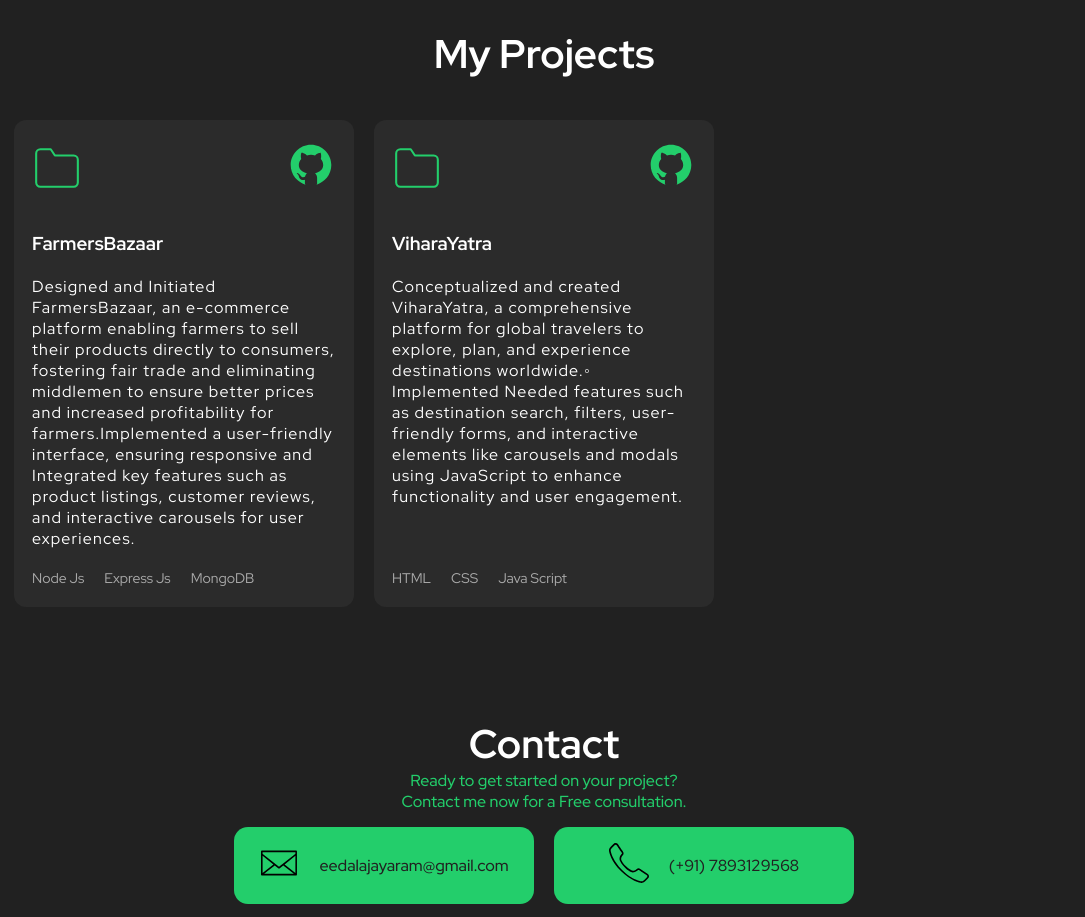
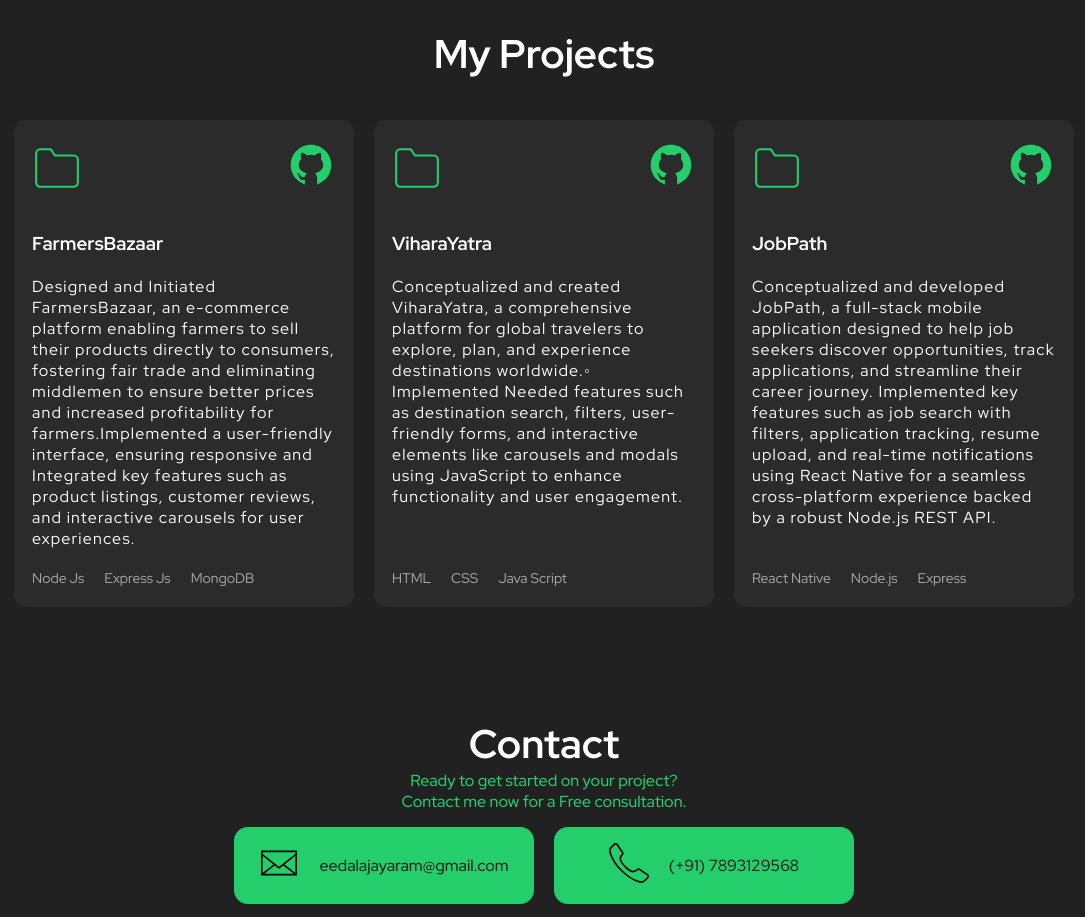
Before and after one commit to JayaRam2884/Portifolio, a React (Create React App) app: page / in a window 1280 px wide. Shown: the part 2460-3377 px from the top of the page, without its empty margins (96-1181 px from the left). Built offline with nearby package versions, Linux system fonts and the light colour scheme.

Commit message:
Update Project.tsx

```diff
--- a/src/components/Project/Project.tsx
+++ b/src/components/Project/Project.tsx
@@ -52,6 +52,34 @@
             </footer>
           </div>
         </ScrollAnimation>
+        <ScrollAnimation animateIn="flipInX">
+  <div className="project">
+    <header>
+      <svg width="50" xmlns="http://www.w3.org/2000/svg" role="img" viewBox="0 0 24 24" fill="none" stroke="#23ce6b" strokeWidth="1" strokeLinecap="round" strokeLinejoin="round">
+        <title>Folder</title>
+        <path d="M22 19a2 2 0 0 1-2 2H4a2 2 0 0 1-2-2V5a2 2 0 0 1 2-2h5l2 3h9a2 2 0 0 1 2 2z"></path>
+      </svg>
+      <div className="project-links">
+        <a href="https://github.com/JayaRam2884/JobPath" target="_blank" rel="noreferrer">
+          <img src={githubIcon} alt="Visit site" />
+        </a>
+      </div>
+    </header>
+    <div className="body">
+      <h3>JobPath</h3>
+      <p>
+        Conceptualized and developed JobPath, a full-stack mobile application designed to help job seekers discover opportunities, track applications, and streamline their career journey. Implemented key features such as job search with filters, application tracking, resume upload, and real-time notifications using React Native for a seamless cross-platform experience backed by a robust Node.js REST API.
+      </p>
+    </div>
+    <footer>
+      <ul className="tech-list">
+        <li>React Native</li>
+        <li>Node.js</li>
+        <li>Express</li>
+      </ul>
+    </footer>
+  </div>
+</ScrollAnimation>
 
         {/* <ScrollAnimation animateIn="flipInX">
           <div className="project">
```
